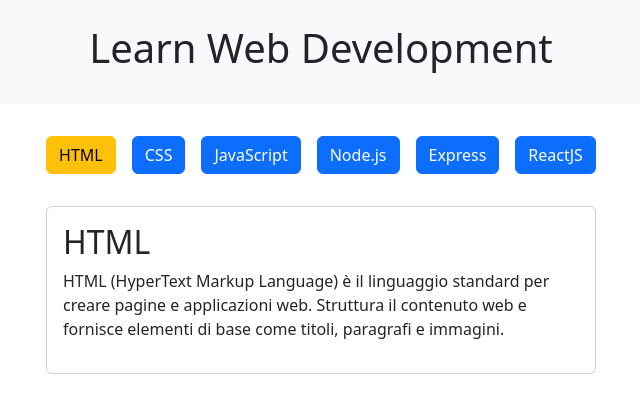
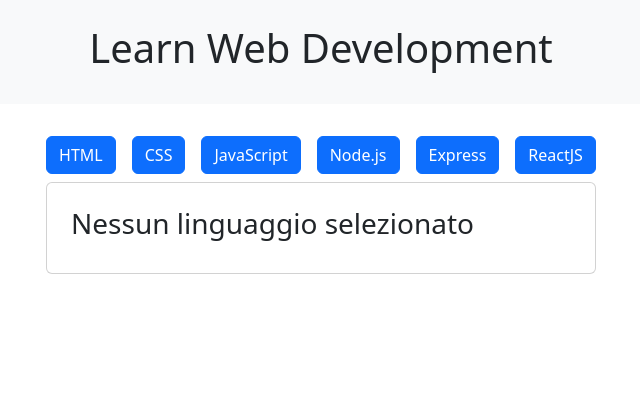
Before and after one commit to Melrizzuto/react-use-state, a React (Vite) app: page / in a window 1280 px wide. Shown: the top 412 px of the page, without its empty margins (319-959 px from the left). Built offline with nearby package versions, Linux system fonts and the light colour scheme.

Commit message:
added logic when btn language is not selected or selected

```diff
--- a/src/components/Main.jsx
+++ b/src/components/Main.jsx
@@ -4,7 +4,7 @@
 import languages from "../data/languages";
 
 function Main() {
-    const [activeLang, setActiveLang] = useState(languages[0])
+    const [activeLang, setActiveLang] = useState(null)
 
     return (
         <main className="container d-flex justify-content-center flex-column my-4">
--- a/src/components/SectionButtons.jsx
+++ b/src/components/SectionButtons.jsx
@@ -1,9 +1,21 @@
 function SectionButtons({ langs, setActiveLang, activeLang }) {
+    //controllo per selezionare e deselezionare il linguaggio
+    const handleButtonClick = (lang) => {
+        if (activeLang && activeLang.id === lang.id) {
+            setActiveLang(null);
+        } else {
+            setActiveLang(lang);
+        }
+    };
+
     return (
-        <div className="d-flex justify-content-center flex-wrap" >
+        <div className="d-flex justify-content-center flex-wrap">
             {langs.map((lang) => (
-                <button key={lang.id} className={`btn m-2 ${activeLang.id === lang.id ? "btn-warning" : "btn-primary"
-                    }`} onClick={() => setActiveLang(lang)}>
+                <button
+                    key={lang.id}
+                    className={`btn m-2 ${activeLang && activeLang.id === lang.id ? "btn-warning" : "btn-primary"}`}
+                    onClick={() => handleButtonClick(lang)}
+                >
                     {lang.title}
                 </button>
             ))}
--- a/src/components/SectionInfoCode.jsx
+++ b/src/components/SectionInfoCode.jsx
@@ -1,10 +1,15 @@
 function SectionInfoCode({ activeLang }) {
     return (
-        <div className="card mt-4 mx-auto p-3">
-            <h2>{activeLang.title}</h2>
-            <p>{activeLang.description}</p>
+        <div className="card p-4 mx-auto">
+            {activeLang ? (
+                <>
+                    <h3>{activeLang.title}</h3>
+                    <p>{activeLang.description}</p>
+                </>
+            ) : (
+                <h3>Nessun linguaggio selezionato</h3>
+            )}
         </div>
     );
 }
-
 export default SectionInfoCode;
```
